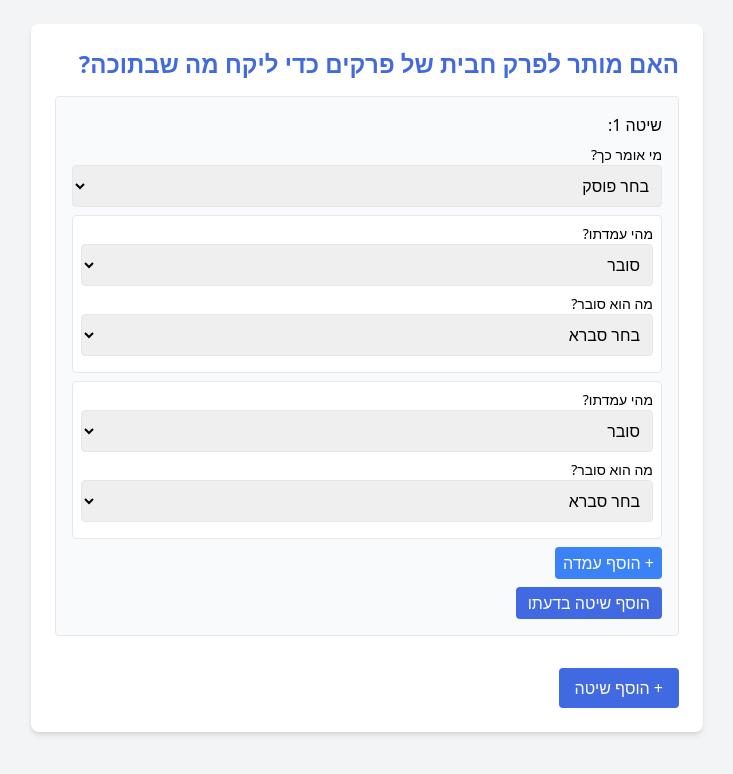
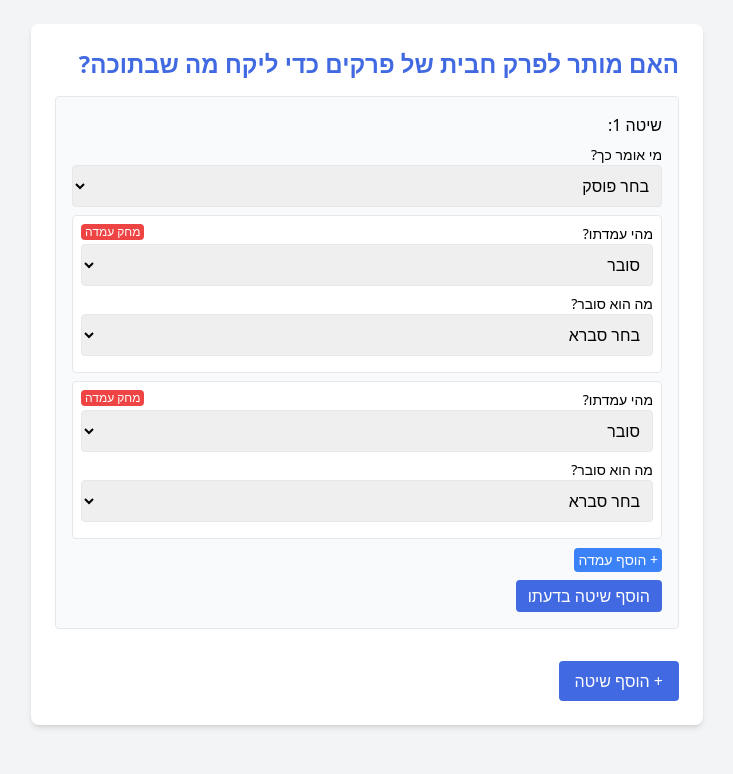
Before and after one commit to elimeshi/halacha, a plain HTML site: page question.html in a window 1280 px wide. Both pictures are taken after a click on the button "+ הוסף עמדה". Shown: the whole page, without its empty margins (273-1006 px from the left). Drawn offline with nearby package versions, Linux system fonts and the light colour scheme.

Commit message:
fix the add and remove stances functionality in question.html

```diff
--- a/question.html
+++ b/question.html
@@ -89,11 +89,11 @@
                     </select>
                     <div id="posek-tags-${parentIndex}" class="mt-2"></div>
                 </div>
-                <div class="class-container" id="stances-1">
+                <div class="class-container" id="stances-${parentIndex}">
                     <div class="stance-block border rounded p-2 mb-2 bg-white relative">
                         <div class="mb-2">
                             <label class="block text-sm font-medium">מהי עמדתו?</label>
-                            <select id="stance-select" class="w-full p-2 border rounded" onchange="toggleHalachaFields(this, 'halacha-${parentIndex}')">
+                            <select id="stance-select" class="w-full p-2 border rounded" onchange="toggleHalachaFields(this, 'halacha-${parentIndex}:1')">
                                 <option value="sover">סובר</option>
                                 <option value="posek">פוסק</option>
                                 <option value="metzaded">מצדד</option>
@@ -101,16 +101,17 @@
                                 <option value="lechatchila">לכתחילה - בדיעבד</option>
                             </select>
                         </div>
-                        <div class="mb-2" id="halacha-${parentIndex}">
+                        <div class="mb-2" id="halacha-${parentIndex}:1">
                             <label class="block text-sm font-medium">מה הוא סובר?</label>
                             <select class="w-full p-2 border rounded">
                                 <option value="">בחר סברא</option>
                                 ${svaraOpts}
                             </select>
                         </div>
+                        <button onclick="removeStance(this)" class="absolute text-xs top-2 left-2 bg-red-500 text-white px-1 py-0.3 rounded">מחק עמדה</button>
                     </div>
                 </div>
-                <button onclick="addStance(1)" class="bg-blue-500 text-white px-2 py-1 rounded">+ הוסף עמדה</button>
+                <button onclick="addStance(${parentIndex})" class="bg-blue-500 text-sm text-white px-1 py-0.5 rounded">+ הוסף עמדה</button>
                 <div id="inner-container-${parentIndex}" class="mr-8"></div>
                 <button onclick="addInnerAnswer(${parentIndex})" class="mt-2 bg-royal-blue text-white px-3 py-1 rounded">הוסף שיטה בדעתו</button>
                 <button onclick="removeAnswer(${parentIndex})" id="delete-btn-${parentIndex}" class="absolute top-2 left-2 bg-red-500 text-white px-2 py-1 rounded" style="display: none;">מחק</button>
@@ -143,9 +144,11 @@
                     </select>
                     <div id="posek-tags-${parentIndex}-${childIndex}" class="mt-2"></div>
                 </div>
+                <div class="class-container" id="stances-${parentIndex}-${childIndex}">
+                    <div class="stance-block border rounded p-2 mb-2 bg-white relative">
                         <div class="mb-2">
                             <label class="block text-sm font-medium">מהי עמדתו?</label>
-                    <select class="w-full p-2 border rounded" onchange="toggleHalachaFields(this, 'halacha-${parentIndex}-${childIndex}')">
+                            <select class="w-full p-2 border rounded" onchange="toggleHalachaFields(this, 'halacha-${parentIndex}-${childIndex}:1')">
                                 <option value="sover">סובר</option>
                                 <option value="posek">פוסק</option>
                                 <option value="metzaded">מצדד</option>
@@ -153,13 +156,17 @@
                                 <option value="lechatchila">לכתחילה - בדיעבד</option>
                             </select>
                         </div>
-                <div class="mb-2" id="halacha-${parentIndex}-${childIndex}">
+                        <div class="mb-2" id="halacha-${parentIndex}-${childIndex}:1">
                             <label class="block text-sm font-medium">מהי ההלכה?</label>
                             <select class="w-full p-2 border rounded">
                                 <option value="">בחר סברא</option>
                                 ${svaraOpts}
                             </select>
                         </div>
+                        <button onclick="removeStance(this)" class="absolute text-xs top-2 left-2 bg-red-500 text-white px-1 py-0.3 rounded">מחק עמדה</button>
+                    </div>
+                </div>
+                <button onclick="addStance('${parentIndex}-${childIndex}')" class="bg-blue-500 text-sm text-white px-1 py-0.5 rounded">+ הוסף עמדה</button>
                 <button class="absolute top-2 left-2 bg-red-500 text-white px-2 py-1 rounded" onclick="removeInnerAnswer(${parentIndex}, ${childIndex})">מחק</button>
             `;
             innerContainer.appendChild(childDiv);
@@ -198,7 +205,7 @@
             stanceDiv.innerHTML = `
                 <div class="mb-2">
                     <label class="block text-sm font-medium">מהי עמדתו?</label>
-                    <select id="stance-select" class="w-full p-2 border rounded" onchange="toggleHalachaFields(this, 'halacha-${posekIndex}-${stanceCount}')">
+                    <select id="stance-select" class="w-full p-2 border rounded" onchange="toggleHalachaFields(this, 'halacha-${posekIndex}:${stanceCount}')">
                         <option value="sover">סובר</option>
                         <option value="posek">פוסק</option>
                         <option value="metzaded">מצדד</option>
@@ -206,14 +213,14 @@
                         <option value="lechatchila">לכתחילה - בדיעבד</option>
                     </select>
                 </div>
-                <div class="mb-2" id="halacha-${posekIndex}-${stanceCount}">
+                <div class="mb-2" id="halacha-${posekIndex}:${stanceCount}">
                     <label class="block text-sm font-medium">מה הוא סובר?</label>
                     <select class="w-full p-2 border rounded">
                         <option value="">בחר סברא</option>
                         ${svaraOpts}
                     </select>
                 </div>
-                <button onclick="removeStance(this)" class="absolute top-2 left-2 bg-red-500 text-white px-2 py-1 rounded hidden">מחק עמדה</button>
+                <button onclick="removeStance(this)" class="absolute text-xs top-2 left-2 bg-red-500 text-white px-1 py-0.3 rounded">מחק עמדה</button>
             `;
             container.appendChild(stanceDiv);
             updateStanceDeleteButtons(container);
@@ -226,13 +233,15 @@
             updateStanceDeleteButtons(container);
         }
 
-        function updateStanceDeleteButtons(container) {
-            const stanceBlocks = container.querySelectorAll('.stance-block');
-            stanceBlocks.forEach((block, i) => {
-                const deleteBtn = block.querySelector('button');
-                deleteBtn.classList.toggle('hidden', stanceBlocks.length <= 1);
-            });
-        }
+        // function updateStanceDeleteButtons(container) {
+        //     const stanceBlocks = container.querySelectorAll('.stance-block');
+        //     stanceBlocks.forEach((block, i) => {
+        //         console.log(block.innerHTML);
+        //         console.log(block.querySelector('button'));
+        //         const deleteBtn = block.querySelector('button');
+        //         deleteBtn.classList.toggle('hidden', stanceBlocks.length <= 1);
+        //     });
+        // }
 
         function toggleHalachaFields(select, halachaId) {
             const halachaDiv = document.getElementById(halachaId);
@@ -312,7 +321,7 @@
         }
 
         function updateDeleteButtons() {
-            const answers = document.querySelectorAll("[id^='answer-'][id$='']");
+            const answers = document.querySelectorAll("[id^='answer-']");
             answers.forEach((answer, i) => {
                 const deleteBtn = answer.querySelector("button[onclick^='removeAnswer']");
                 if (deleteBtn) deleteBtn.style.display = answers.length > 1 ? "block" : "none";
@@ -329,7 +338,7 @@
 
         function updateInnerLabels(parentIndex) {
             const innerContainer = document.getElementById(`inner-container-${parentIndex}`);
-            const children = innerContainer.querySelectorAll("div[id^='answer-${parentIndex}-']");
+            const children = innerContainer.querySelectorAll(`div[id^='answer-${parentIndex}-']`);
             children.forEach((child, i) => {
                 const label = child.querySelector(".font-medium");
                 label.textContent = `שיטה בדעתו ${parentIndex}.${i+1}:`;
```
Lines whose indentation alone changed are shown as unchanged.
